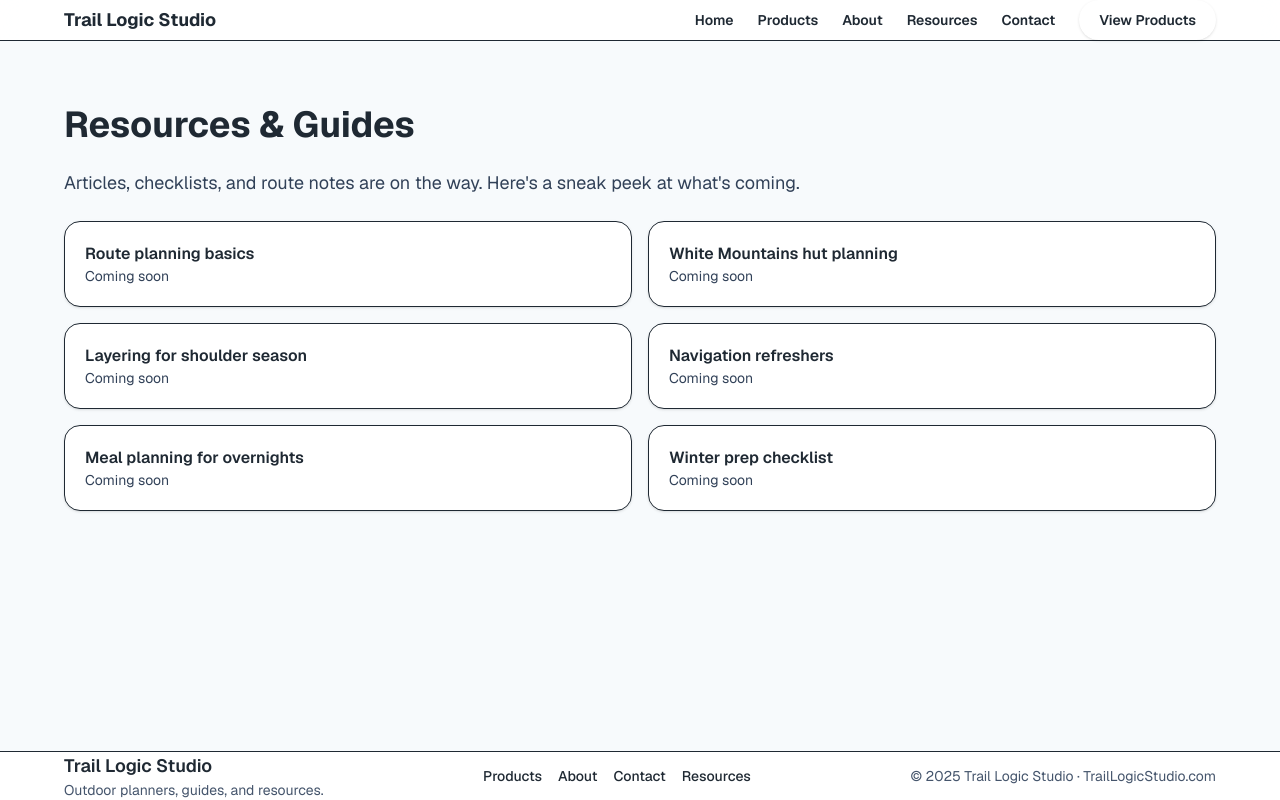
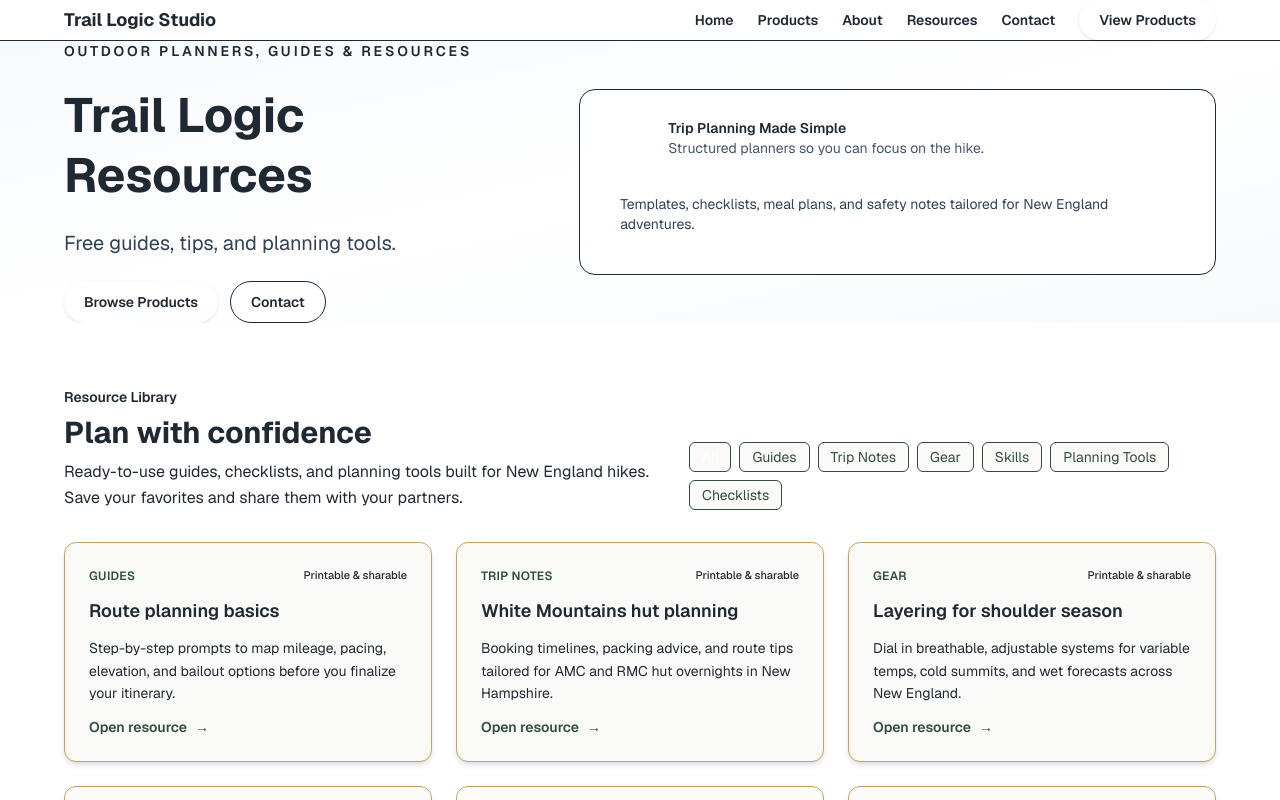
Before and after one commit to jroneil/traillogicstudio, a Next.js app: page /resources in a window 1280 px wide. Shown: the top 800 px of the page. Built offline with nearby package versions, Linux system fonts and the light colour scheme.

Commit message:
Improve resources page branding and layout

```diff
--- a/app/resources/page.tsx
+++ b/app/resources/page.tsx
@@ -1,33 +1,21 @@
+import { Hero } from "@/components/Hero";
+import { ResourceLibrary } from "@/components/ResourceLibrary";
+
 export const metadata = {
   title: "Trail Logic Studio Resources",
 };
 
-const placeholders = [
-  "Route planning basics",
-  "White Mountains hut planning",
-  "Layering for shoulder season",
-  "Navigation refreshers",
-  "Meal planning for overnights",
-  "Winter prep checklist",
-];
-
 export default function ResourcesPage() {
   return (
-    <div className="section">
-      <div className="container space-y-6">
-        <h1 className="text-4xl font-bold text-text">Resources & Guides</h1>
-        <p className="text-lg text-slate-700">
-          Articles, checklists, and route notes are on the way. Here&apos;s a sneak peek at what&apos;s coming.
-        </p>
-        <div className="grid gap-4 md:grid-cols-2">
-          {placeholders.map((item) => (
-            <div key={item} className="rounded-2xl border border-border bg-white p-5 shadow-sm">
-              <p className="text-base font-semibold text-text">{item}</p>
-              <p className="text-sm text-slate-700">Coming soon</p>
-            </div>
-          ))}
-        </div>
-      </div>
-    </div>
+    <>
+      <Hero
+        title="Trail Logic Resources"
+        subtitle="Free guides, tips, and planning tools."
+        primaryCta={{ label: "Browse Products", href: "/products" }}
+        secondaryCta={{ label: "Contact", href: "/contact" }}
+      />
+
+      <ResourceLibrary />
+    </>
   );
 }
--- /dev/null
+++ b/components/ResourceLibrary.tsx
@@ -0,0 +1,120 @@
+"use client";
+
+import Link from "next/link";
+import { useMemo, useState } from "react";
+
+const RESOURCE_ITEMS = [
+  {
+    slug: "route-planning-basics",
+    title: "Route planning basics",
+    description: "Step-by-step prompts to map mileage, pacing, elevation, and bailout options before you finalize your itinerary.",
+    category: "Guides",
+    href: "#route-planning-basics",
+  },
+  {
+    slug: "white-mountains-hut-planning",
+    title: "White Mountains hut planning",
+    description: "Booking timelines, packing advice, and route tips tailored for AMC and RMC hut overnights in New Hampshire.",
+    category: "Trip Notes",
+    href: "#white-mountains-hut-planning",
+  },
+  {
+    slug: "layering-for-shoulder-season",
+    title: "Layering for shoulder season",
+    description: "Dial in breathable, adjustable systems for variable temps, cold summits, and wet forecasts across New England.",
+    category: "Gear",
+    href: "#layering-for-shoulder-season",
+  },
+  {
+    slug: "navigation-refreshers",
+    title: "Navigation refreshers",
+    description: "Quick map and compass drills to practice at home plus on-trail habits that keep you oriented in mixed conditions.",
+    category: "Skills",
+    href: "#navigation-refreshers",
+  },
+  {
+    slug: "meal-planning-for-overnights",
+    title: "Meal planning for overnights",
+    description: "Printable caloric targets, packable menu ideas, and prep workflows to keep group energy steady on multi-day trips.",
+    category: "Planning Tools",
+    href: "#meal-planning-for-overnights",
+  },
+  {
+    slug: "winter-prep-checklist",
+    title: "Winter prep checklist",
+    description: "Systematic gear checks, traction decisions, and safety reminders to transition from fall hikes into snow season.",
+    category: "Checklists",
+    href: "#winter-prep-checklist",
+  },
+];
+
+export function ResourceLibrary() {
+  const filters = useMemo(
+    () => ["All", ...new Set(RESOURCE_ITEMS.map((item) => item.category))],
+    [],
+  );
+  const [activeFilter, setActiveFilter] = useState<string>("All");
+
+  const visibleResources =
+    activeFilter === "All"
+      ? RESOURCE_ITEMS
+      : RESOURCE_ITEMS.filter((item) => item.category === activeFilter);
+
+  return (
+    <section className="section bg-white">
+      <div className="container space-y-8">
+        <div className="flex flex-col gap-4 md:flex-row md:items-end md:justify-between">
+          <div className="space-y-2">
+            <p className="text-sm font-semibold text-primary">Resource Library</p>
+            <h2 className="text-3xl font-bold text-primary">Plan with confidence</h2>
+            <p className="max-w-2xl text-text">
+              Ready-to-use guides, checklists, and planning tools built for New England hikes. Save your favorites and share
+              them with your partners.
+            </p>
+          </div>
+          <div className="flex flex-wrap gap-2">
+            {filters.map((filter) => (
+              <button
+                key={filter}
+                type="button"
+                onClick={() => setActiveFilter(filter)}
+                className={`text-sm rounded-md px-3 py-1 border border-[#2F4F3A] bg-[#FAFAF8] text-[#2F4F3A] transition hover:bg-[#F4F1EB] ${
+                  activeFilter === filter ? "bg-[#2F4F3A] text-white hover:bg-[#2F4F3A]" : ""
+                }`}
+              >
+                {filter}
+              </button>
+            ))}
+          </div>
+        </div>
+
+        <div className="grid gap-6 sm:grid-cols-2 lg:grid-cols-3">
+          {visibleResources.map((resource) => (
+            <Link
+              key={resource.slug}
+              href={resource.href}
+              className="group block rounded-xl border border-[#C5A45A] bg-[#FAFAF8] p-6 shadow-md transition duration-200 hover:-translate-y-1 hover:shadow-lg"
+            >
+              <article id={resource.slug} className="space-y-3">
+                <div className="flex items-center justify-between gap-2">
+                  <p className="text-xs font-semibold uppercase tracking-wide text-[#2F4F3A]">
+                    {resource.category}
+                  </p>
+                  <span className="text-[11px] font-medium text-text">Printable &amp; sharable</span>
+                </div>
+                <h3 className="text-lg font-semibold text-primary">{resource.title}</h3>
+                <p className="text-sm leading-relaxed text-text">{resource.description}</p>
+                <div className="flex items-center gap-2 text-sm font-semibold text-[#2F4F3A]">
+                  <span>Open resource</span>
+                  <span aria-hidden className="transition-transform duration-200 group-hover:translate-x-1">
+                    →
+                  </span>
+                </div>
+              </article>
+            </Link>
+          ))}
+        </div>
+      </div>
+    </section>
+  );
+}
```
